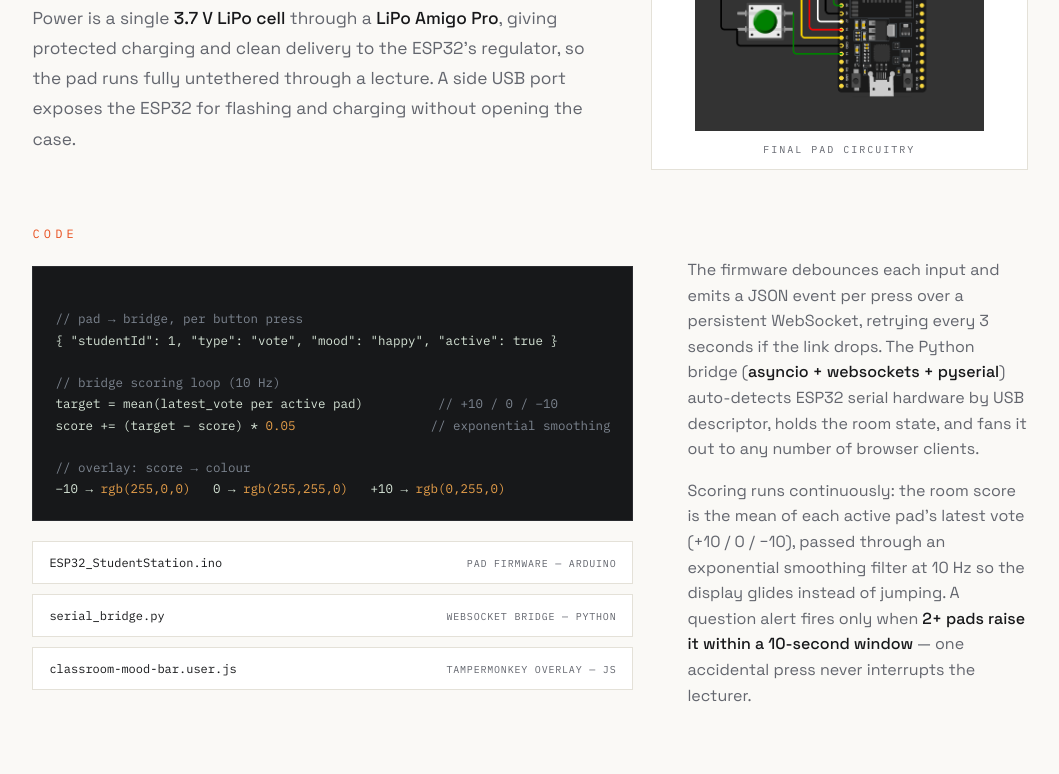
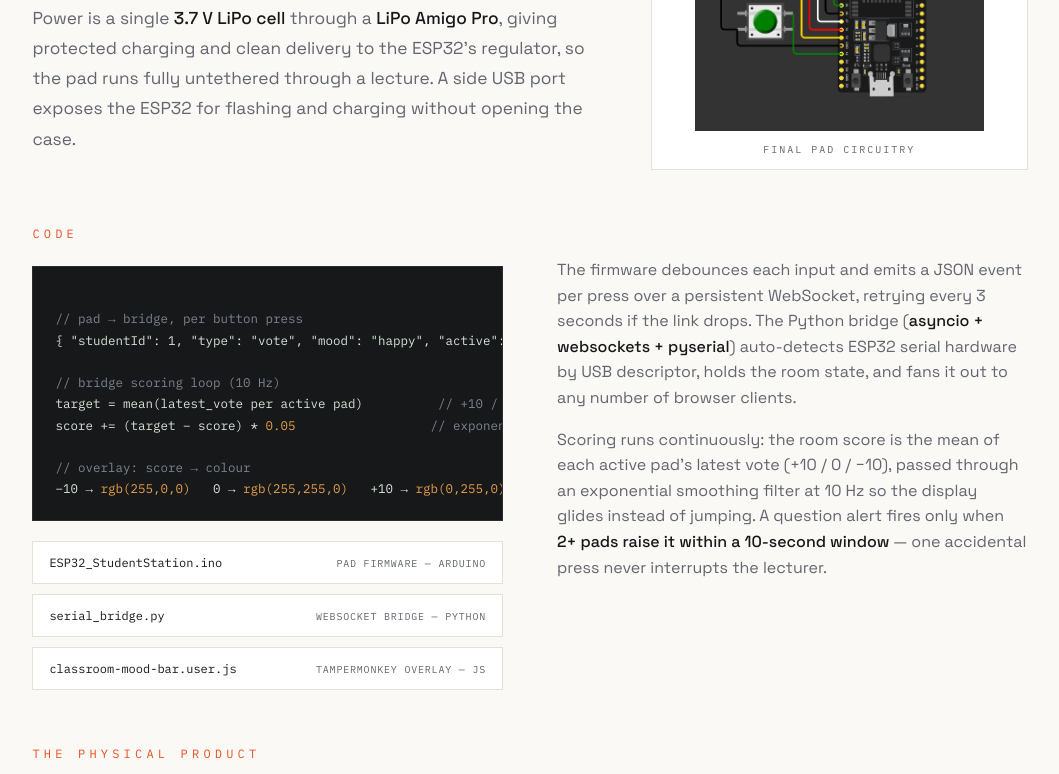
Before and after one commit to XavierGoff/EngineeringPortfolio, a plain HTML site: page projects/lecture-pulse.html in a window 1280 px wide. Shown: the part 1946-2720 px from the top of the page, without its empty margins (110-1169 px from the left). Drawn offline with Linux system fonts and the light colour scheme.

Commit message:
phone fixes

```diff
--- a/projects/lecture-pulse.html
+++ b/projects/lecture-pulse.html
@@ -18,6 +18,7 @@
 .case-meta{display:flex;flex-wrap:wrap;gap:10px;margin:18px 0 8px}
 
 .split{display:grid;grid-template-columns:1fr 1fr;gap:54px;align-items:center;margin-top:10px}
+.split > *{min-width:0}
 .split.wide-r{grid-template-columns:1fr 1.15fr}
 .split.wide-l{grid-template-columns:1.15fr 1fr}
 @media(max-width:900px){.split,.split.wide-r,.split.wide-l{grid-template-columns:1fr}}
@@ -80,6 +81,7 @@ figure.plain img{object-fit:contain}
   color:var(--accent);margin:54px 0 14px;
 }
 .codebox{
+  max-width:100%;
   background:#17181a;color:#d8e6d8;border:1px solid #2a2c30;
   font-family:var(--font-mono);font-size:12.5px;line-height:1.7;
   padding:20px 22px;overflow-x:auto;white-space:pre;
@@ -136,6 +138,7 @@ figure.plain img{object-fit:contain}
 
 /* ---------- physical product grid: right image fills the column height ---------- */
 .pp-grid{display:grid;grid-template-columns:1fr 1fr;gap:34px;align-items:stretch;margin-top:10px}
+.pp-grid > *{min-width:0}
 .pp-tall{display:flex;flex-direction:column}
 .pp-tall img{flex:1;height:100%;object-fit:cover;min-height:0}
 @media(max-width:900px){.pp-grid{grid-template-columns:1fr}.pp-tall img{height:auto}}
--- a/styles.css
+++ b/styles.css
@@ -16,7 +16,7 @@
 }
 
 *{margin:0;padding:0;box-sizing:border-box}
-html{scroll-behavior:smooth}
+html{scroll-behavior:smooth;overflow-x:hidden}
 body{
   background:var(--bg);
   color:var(--ink);
```
Also changed, not shown: 1 other file.
